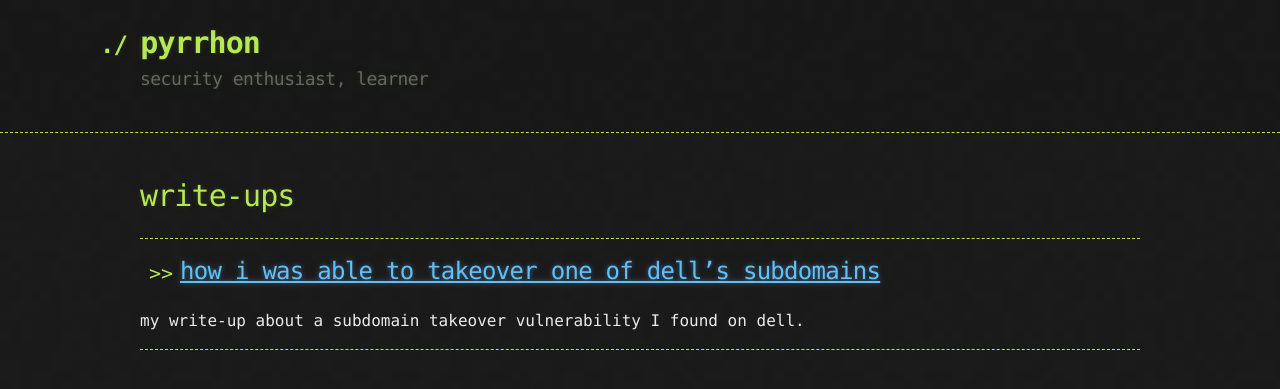
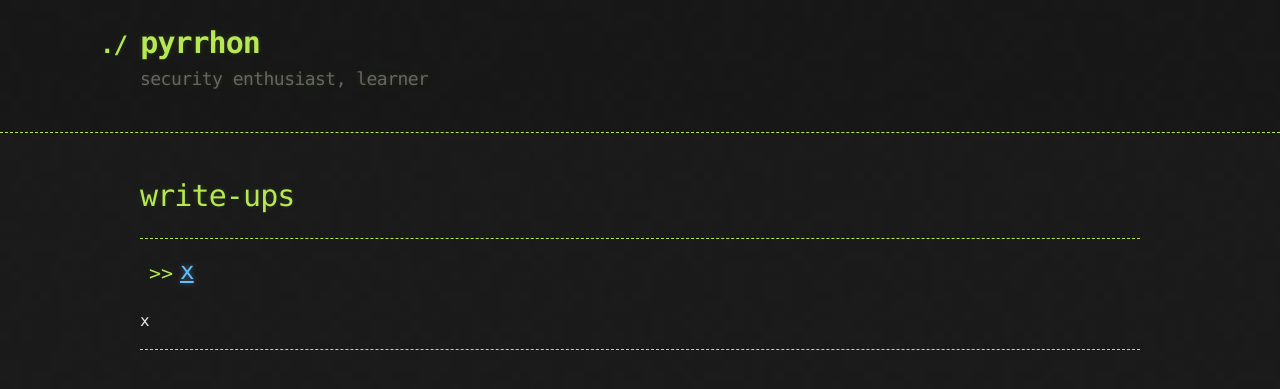
Before and after one commit to pyrrhon1337/pyrrhon1337.github.io, a Jekyll site: the page built from index.md, in a window 1280 px wide. Shown: the top 389 px of the page. Built offline with Jekyll 4.4.1, drawn with Linux system fonts in a browser that asks for light colours; our own code applies the rules of GitHub Pages for plain Markdown files.

Commit message:
Initial commit

```diff
--- a/index.md
+++ b/index.md
@@ -6,8 +6,7 @@
 
 * * *
 
-* ## [how i was able to takeover one of dell's subdomains](./subdomain-takeover.html)
+* ## [x](./x)
 
-my write-up about a subdomain takeover vulnerability I found on dell.
-
+x
 * * *
```
